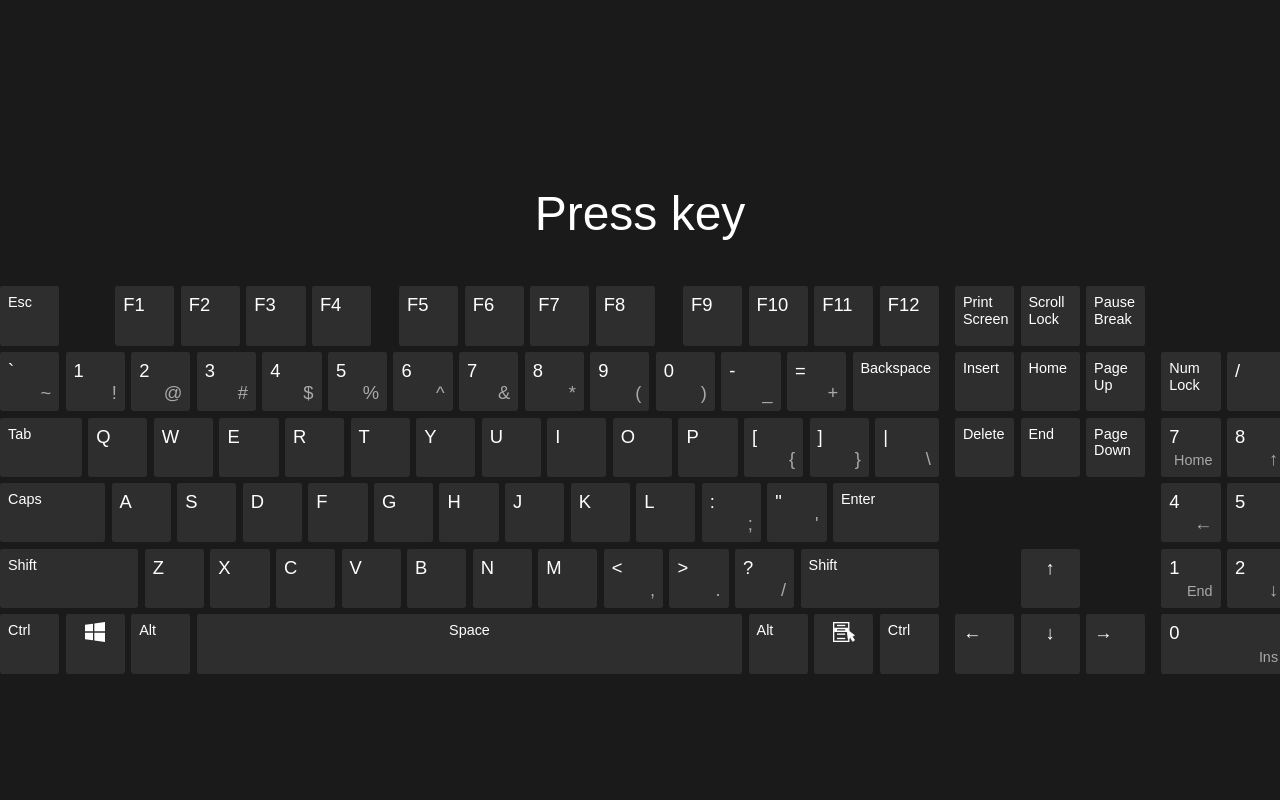
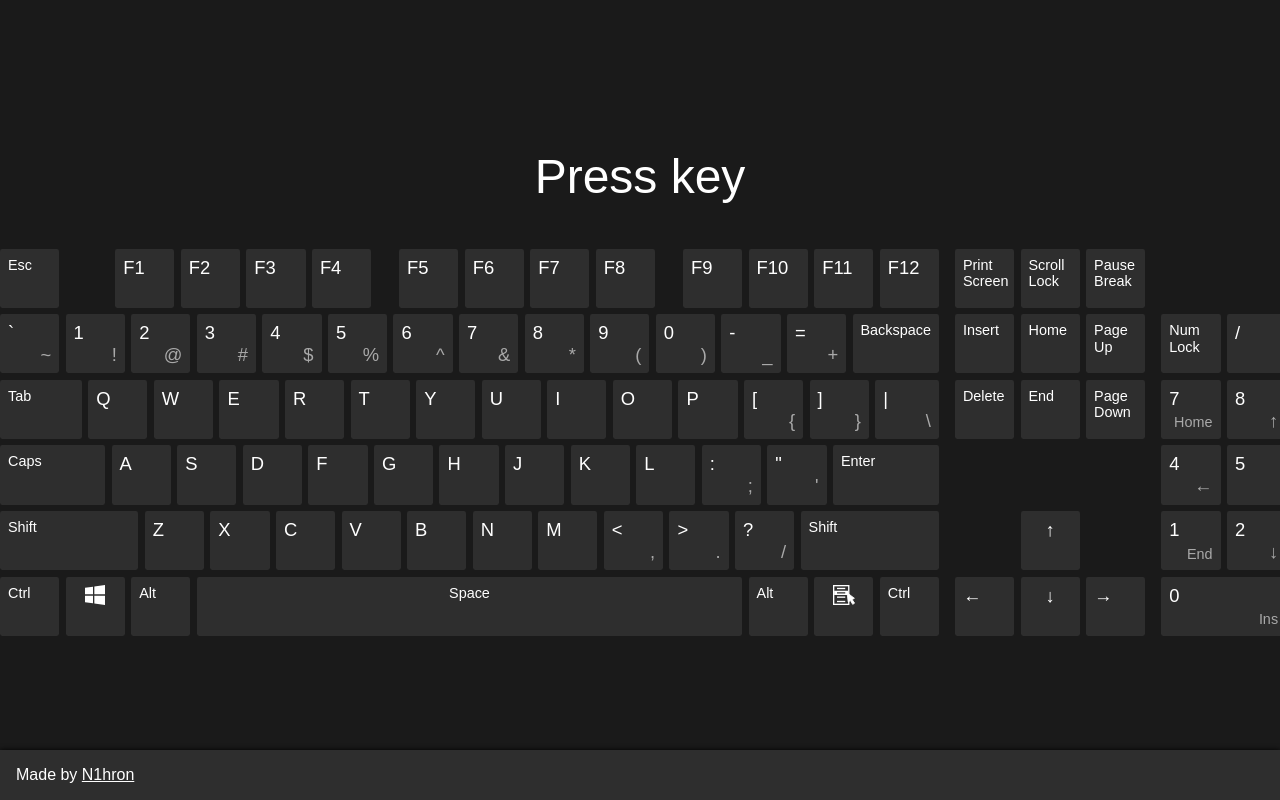
Before and after one commit to N1hron/key-press, a React (Vite) app: page / in a window 1280 px wide. Built offline with nearby package versions, Linux system fonts and the light colour scheme.

Commit message:
add footer and animations for keys history

```diff
--- a/package.json
+++ b/package.json
@@ -13,7 +13,8 @@
     "framer-motion": "^11.0.3",
     "normalize.css": "^8.0.1",
     "react": "^18.2.0",
-    "react-dom": "^18.2.0"
+    "react-dom": "^18.2.0",
+    "uuid": "^9.0.1"
   },
   "devDependencies": {
     "@types/react": "^18.2.43",
--- a/src/components/app/App.jsx
+++ b/src/components/app/App.jsx
@@ -1,9 +1,11 @@
 import { useEffect, useState } from 'react'
+import { v4 as uuidv4 } from 'uuid'
 
 import PressedKeysContext from '../../contexts/PressedKeysContext.js'
 import Keyboard from '../keyboard/Keyboard'
 import PressedKeysHistory from '../pressedKeysHistory/PressedKeysHistory.jsx'
 import LastKey from '../lastKey/LastKey'
+import getRandomHsl from '../../utils/getRandomHsl.js'
 
 import 'normalize.css'
 import './app.scss'
@@ -23,11 +25,13 @@ export default function App() {
 
     function onKeyDown(event) {
         event.preventDefault()
-        console.log(event.key, event.code)
+
+        const { key, code } = event
+
         if (!event.repeat) {
             setPressedKeysInfo(prev => ({
-                current: prev.current.includes(event.code) ? prev.current : [...prev.current, { code: event.code, name: event.key }],
-                last: { code: event.code, name: event.key }
+                current: prev.current.includes(code) ? prev.current : [...prev.current, { code, name: key }],
+                last: { code, name: key, uuid: uuidv4(), hsl: getRandomHsl() }
             }))
         }
     }
@@ -40,12 +44,14 @@ export default function App() {
         setPressedKeysInfo(prev => ({
             current: prev.current.filter(key => key.code !== code),
             last: (
-                (key === 'PrintScreen' || key === 'ContextMenu') ? { code, name: key } : prev.last
+                (key === 'PrintScreen' || key === 'ContextMenu') ? { code, name: key, uuid: uuidv4(), hsl: getRandomHsl() } : prev.last
             )
         }))
     }
 
     return (
+        <>
+            <main>
                 <PressedKeysContext.Provider value={ pressedKeysInfo }>
                     <PressedKeysHistory/>
                     <div className='main-content'>
@@ -55,5 +61,17 @@ export default function App() {
                         </div>
                     </div>
                 </PressedKeysContext.Provider>
+            </main>
+            <footer className='main-footer'>
+                Made by&nbsp;
+                <a
+                    href='https://github.com/N1hron'
+                    target='blank'
+                    style={{
+                        color: pressedKeysInfo.last?.hsl || '#FFFFFF'
+                    }}
+                >N1hron</a>
+            </footer>
+        </>
     )
 }
--- a/src/components/app/app.scss
+++ b/src/components/app/app.scss
@@ -13,13 +13,35 @@ body {
     background-color: #1a1a1a;
 }
 
+#root {
+    min-height: 100dvh;
+    display: flex;
+    flex-direction: column;
+}
+
+main {
+    flex-grow: 1;
+    display: flex;
+    flex-direction: column;
+}
+
+footer {
+    margin-top: 5px;
+    color: #FFFFFF;
+    background-color: #2e2e2e;
+    box-shadow: 0px 0px 5px #000000;
+    padding: 1rem;
+}
+
 .main-content {
-    min-height: calc(100dvh - 4.5rem);
+    flex-grow: 1;
     display: flex;
     flex-direction: column;
     justify-content: center;
 }
 
+
+
 .keyboard-container {
     overflow-x: auto;
     margin-bottom: 3rem;
--- a/src/components/lastKey/LastKey.jsx
+++ b/src/components/lastKey/LastKey.jsx
@@ -10,13 +10,13 @@ export default function LastKey() {
 
     if (!pressedKeysInfo.last) return <div className='last-key'><p>Press key</p></div>
 
-    const { name, code } = pressedKeysInfo.last
+    const { name, uuid } = pressedKeysInfo.last
     return (
         <motion.div
             className='last-key'
             initial={{ opacity: 0, transform: 'translateY(25%)' }}
             animate={{ opacity: 1, transform: 'translateY(0)' }}
-            key={ code }
+            key={ uuid }
         >
             <p>{ name === ' ' ? 'Space' : name }</p>
         </motion.div>
--- a/src/components/pressedKeysHistory/PressedKeysHistory.jsx
+++ b/src/components/pressedKeysHistory/PressedKeysHistory.jsx
@@ -1,7 +1,7 @@
 import { useContext, useState, useEffect, useRef, useMemo } from 'react'
+import { motion } from 'framer-motion'
 
 import PressedKeysContext from '../../contexts/PressedKeysContext'
-import getRandomHsl from '../../utils/getRandomHsl'
 import getImgForKey from '../../utils/getImgForKey'
 
 import './pressedKeysHistory.scss'
@@ -14,7 +14,7 @@ export default function PressedKeysHistory() {
 
     useEffect(() => {
         if (pressedKeysInfo.last) {
-            setPressedKeysHistory(prev => [pressedKeysInfo.last, ...prev])
+            setPressedKeysHistory(prev => [...prev, pressedKeysInfo.last, ])
         }
     }, [pressedKeysInfo.last])
 
@@ -24,7 +24,7 @@ export default function PressedKeysHistory() {
         if (ul.scrollWidth > ul.offsetWidth) {
             setPressedKeysHistory(prev => {
                 const prevCopy = [...prev]
-                prevCopy.pop()
+                prevCopy.shift()
 
                 return prevCopy
             })
@@ -33,14 +33,19 @@ export default function PressedKeysHistory() {
 
     const pressedKeysHistoryElements = useMemo(() => {
         return pressedKeysHistory.map((key, i) => {
+            const isLast = i === pressedKeysHistory.length - 1
+
             return (
-                <li
-                    className={ i === 0 ? 'first' : ''}
-                    style={ i === 0 ? { backgroundColor: getRandomHsl() } : null }
-                    key={ i }
+                <motion.li
+                    initial={{ opacity: 0, transform: 'scale(.8)' }}
+                    animate={{ opacity: 1, transform: 'scale(1)' }}
+                    transition={{ duration: 0.2 }}
+                    className={ isLast ? 'last' : ''}
+                    style={ isLast ? { backgroundColor: key.hsl } : null }
+                    key={ key.uuid }
                 >
                     { key.name === ' ' ? 'Space' : getImgForKey(key.name) }
-                </li>
+                </motion.li>
             )
         })
     }, [pressedKeysHistory])
@@ -48,7 +53,7 @@ export default function PressedKeysHistory() {
     return (
         <div className='pressed-keys'>
             <ul ref={ pressedKeysListRef }>
-                { pressedKeysHistoryElements }
+                { pressedKeysHistoryElements.reverse() }
             </ul>
         </div>
     )
--- a/src/components/pressedKeysHistory/pressedKeysHistory.scss
+++ b/src/components/pressedKeysHistory/pressedKeysHistory.scss
@@ -2,7 +2,7 @@
 
 .pressed-keys {
     padding: 0.4rem;
-    min-height: 4.5rem;
+    min-height: 3.2375rem;
 
     ul {
         list-style: none;
@@ -21,7 +21,7 @@
                 margin: 0 auto;
             }
 
-            &.first {
+            &.last {
                 color: #000000;
 
                 img {
```
Also changed, not shown: 1 other file (tests, documents, lock files or other folders). Lines whose indentation alone changed are shown as unchanged.
